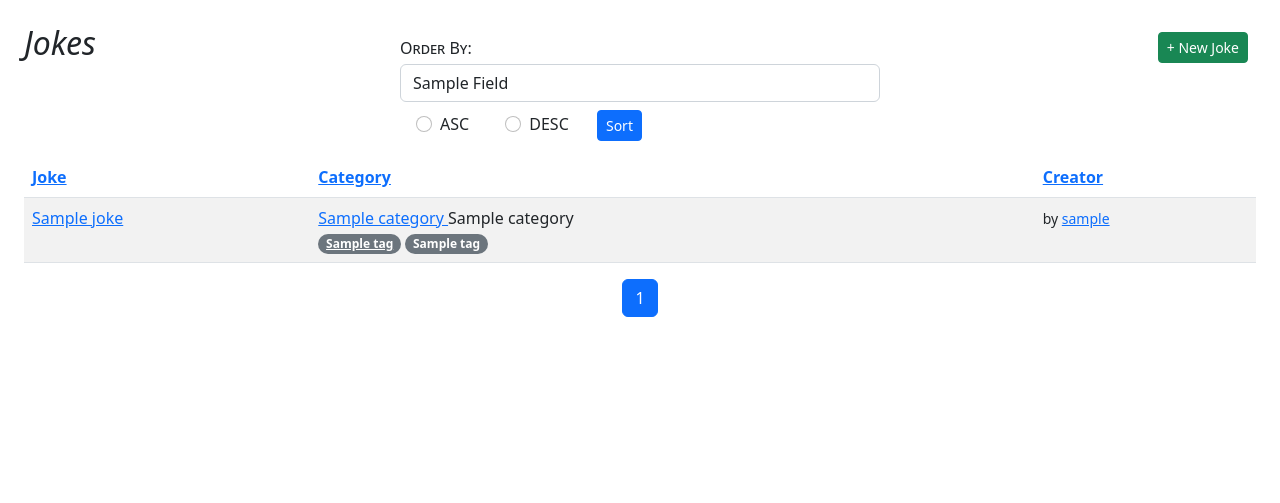
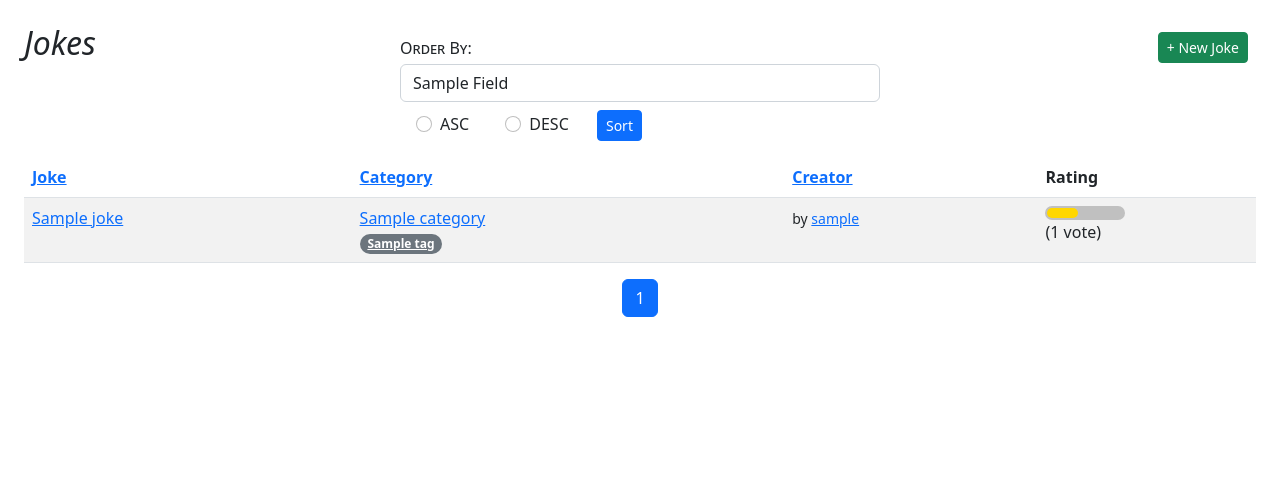
Before and after one commit to monrow69/djangojokes.com, a Django app: template templates/jokes/joke_list.html in a window 1280 px wide. Shown: the part 93-596 px from the top of the page. Run offline with Django 4.2, Linux system fonts and the light colour scheme; the template is opened without the code that fills it: most values are stand-ins (such as "Sample title", 1, 10 or a date in 2020); parts of the project's set-up code (start-up, migrations or seed data) failed here and were passed over; some libraries are stand-ins or nearby versions.

Commit message:
Project changes

```diff
--- a/static/images/css/main.css
+++ b/static/images/css/main.css
@@ -1,3 +1,7 @@
+body {
+  padding-bottom: 50px;
+}
+
 footer {
   border-top: 1px solid darkgreen;
 }
@@ -8,10 +12,6 @@ header {
 
 h2 {
   font-style: italic;
-}
-
-body {
-  padding-bottom: 50px;
 }
 
 /* FORM STYLES */
@@ -54,3 +54,17 @@ label {
   background-color: pink;
   color: darkred;
 }
+
+/* RATING BAR */
+#rating-container {
+  background-color:silver;
+  border-radius: .5em;
+  max-width: 5rem;
+  padding: 2px;
+}
+
+#rating {
+  background-color: gold;
+  border-radius: .5em;
+  height: 10px;
+}
--- a/templates/_base.html
+++ b/templates/_base.html
@@ -4,7 +4,9 @@
 <head>
 <meta charset="UTF-8">
 <meta name="viewport" content="width=device-width, initial-scale=1">
-<link href="https://cdn.jsdelivr.net/npm/bootstrap@5.2.1/dist/css/bootstrap.min.css" rel="stylesheet" integrity="sha384-iYQeCzEYFbKjA/T2uDLTpkwGzCiq6soy8tYaI1GyVh/UjpbCx/TYkiZhlZB6+fzT" crossorigin="anonymous">
+<link href="https://cdn.jsdelivr.net/npm/bootstrap@5.2.1/dist/css/bootstrap.min.css"
+  integrity="sha384-iYQeCzEYFbKjA/T2uDLTpkwGzCiq6soy8tYaI1GyVh/UjpbCx/TYkiZhlZB6+fzT"
+  rel="stylesheet" crossorigin="anonymous">
 <link rel="stylesheet" href="{% static 'css/main.css' %}">
 <script src="https://kit.fontawesome.com/f0e020c628.js" crossorigin="anonymous"></script>
 {% block javascript %}{% endblock %}
@@ -102,6 +104,8 @@
     </div>
   </nav>
 </footer>
-<script src="https://cdn.jsdelivr.net/npm/bootstrap@5.2.0/dist/js/bootstrap.bundle.min.js" integrity="sha384-A3rJD856KowSb7dwlZdYEkO39Gagi7vIsF0jrRAoQmDKKtQBHUuLZ9AsSv4jD4Xa" crossorigin="anonymous"></script>
+<script src="https://cdn.jsdelivr.net/npm/bootstrap@5.2.0/dist/js/bootstrap.bundle.min.js"
+  crossorigin="anonymous"
+  integrity="sha384-A3rJD856KowSb7dwlZdYEkO39Gagi7vIsF0jrRAoQmDKKtQBHUuLZ9AsSv4jD4Xa"></script>
 </body>
 </html>
--- a/templates/jokes/joke_list.html
+++ b/templates/jokes/joke_list.html
@@ -43,20 +43,21 @@
       {% with order=request.GET.order dir=request.GET.direction %}
       <tr>
         {% if order == 'joke' and dir == 'asc' %}
-        <th><a href="?order=joke&direction=desc">Joke</a></th>
+        <th><a href="?order=joke&direction=desc&q={{ request.GET.q }}">Joke</a></th>
         {% else %}
-        <th><a href="?order=joke&direction=asc">Joke</a></th>
+        <th><a href="?order=joke&direction=asc&q={{ request.GET.q }}">Joke</a></th>
         {% endif %}
         {% if order == 'category' and dir == 'asc' %}
-        <th><a href="?order=category&direction=desc">Category</a></th>
+        <th><a href="?order=category&direction=desc&q={{ request.GET.q }}">Category</a></th>
         {% else %}
-        <th><a href="?order=category&direction=asc">Category</a></th>
+        <th><a href="?order=category&direction=asc&q={{ request.GET.q }}">Category</a></th>
         {% endif %}
         {% if order == 'creator' and dir == 'asc' %}
-        <th><a href="?order=creator&direction=desc">Creator</a></th>
+        <th><a href="?order=creator&direction=desc&q={{ request.GET.q }}">Creator</a></th>
         {% else %}
-        <th><a href="?order=creator&direction=asc">Creator</a></th>
+        <th><a href="?order=creator&direction=asc&q={{ request.GET.q }}">Creator</a></th>
         {% endif %}
+        <th>Rating</th>
       </tr>
       {% endwith %}
     </thead>
@@ -68,15 +69,11 @@
         </td>
         <td>
           <a href="{% url 'jokes:category' joke.category.slug %}?order={{ order }}&direction={{ direction }}">
-          {{ joke.category.category }}
-        </a>
-          {{ joke.category.category }}<br>
+            {{ joke.category.category }}
+          </a><br>
           {% for tag in joke.tags.all %}
           <a href="{% url 'jokes:tag' tag.slug %}?order={{ order }}&direction={{ direction }}"
-  class="badge rounded-pill bg-secondary">{{ tag.tag }}</a>
-          <span class="badge rounded-pill bg-secondary">
-            {{ tag.tag }}
-          </span>
+            class="badge rounded-pill bg-secondary">{{ tag.tag }}</a>
           {% endfor %}
         </td>
         <td>
@@ -96,6 +93,14 @@
           </small>
           {% endif %}
         </td>
+        <td>
+          {% with votes=joke.votes %}
+          <div id="rating-container" title="{{ votes.rating }}">
+            <div id="rating" style="width:{% widthratio votes.rating 10 100 %}%;"></div>
+          </div>
+          ({{ votes.num_votes }} vote{{ votes.num_votes|pluralize }})
+          {% endwith %}
+        </td>
       </tr>
       {% endfor %}
     </tbody>
```
Also changed, not shown: jokes/models.py (+31 -0 lines).
